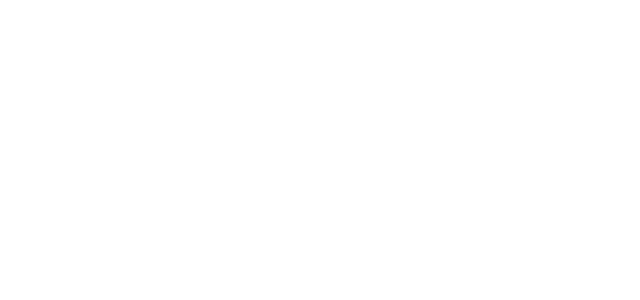
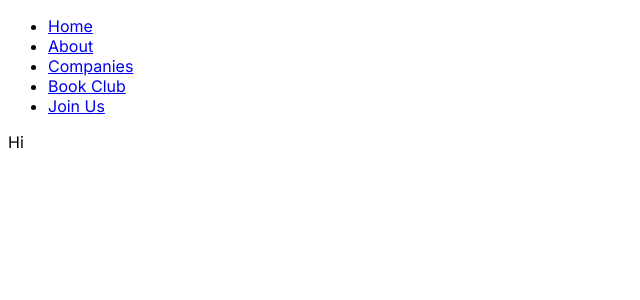
Before and after one commit to Bradpk/bluegrass-dev-guild, a Next.js app in the folder bdg/: page / in a window 1280 px wide. Shown: the top 300 px of the page, without its empty margins (0-640 px from the left). Built offline with nearby package versions, Linux system fonts and the light colour scheme.

Commit message:
Nav basic info

```diff
--- a/bdg/src/app/components/nav.js
+++ b/bdg/src/app/components/nav.js
@@ -0,0 +1,18 @@
+import styles from './nav.module.css';
+import Link from 'next/link';
+
+function Nav() {
+    return (
+        <nav>
+            <ul>
+                <li><Link href='/'>Home</Link></li>
+                <li><Link href='/about'>About</Link></li>
+                <li><Link href='/companies'>Companies</Link></li>
+                <li><Link href='/bookclub'>Book Club</Link></li>
+                <li><Link href='/contact'>Join Us</Link></li>
+            </ul>
+        </nav>
+    );
+}
+
+export default Nav;
--- a/bdg/src/app/page.js
+++ b/bdg/src/app/page.js
@@ -1,7 +1,10 @@
+import Nav from "./components/nav";
 
 export default function Home() {
   return (
     <main>
+      <Nav />
+      Hi
 
     </main>
   );
```
Also changed, not shown: bdg/src/app/conduct/conduct.js (deleted), bdg/src/app/conduct/conduct.module.css (deleted).
